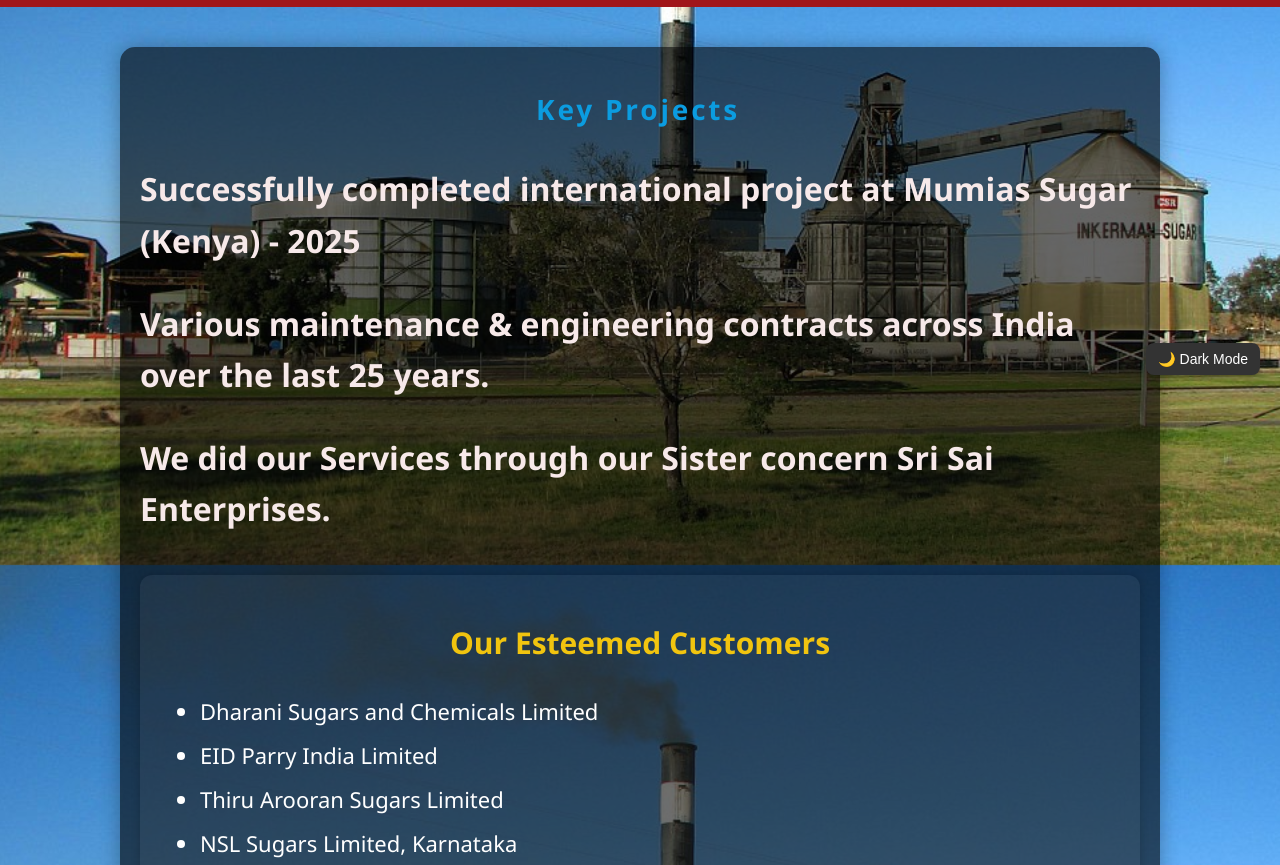
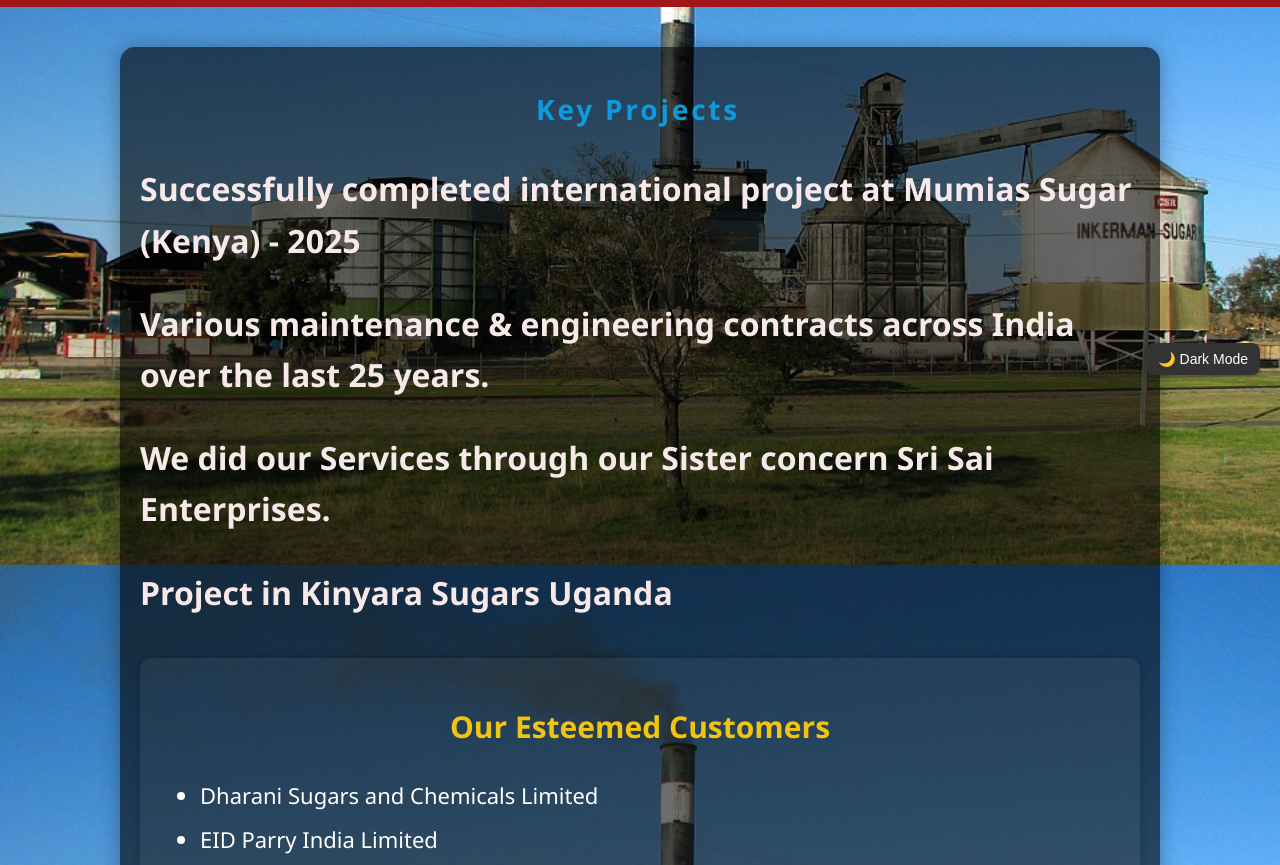
Before and after one commit to Jananiindustries/Janengweb, a plain HTML site: page projects.html in a window 1280 px wide. Shown: the part 235-1100 px from the top of the page. Drawn offline with nearby package versions, Linux system fonts and the light colour scheme.

Commit message:
Update projects.html

```diff
--- a/projects.html
+++ b/projects.html
@@ -51,6 +51,7 @@
       <p>Successfully completed international project at Mumias Sugar (Kenya) - 2025</p>
       <p>Various maintenance & engineering contracts across India over the last 25 years.</p>
       <p>We did our Services through our Sister concern Sri Sai Enterprises.</p>
+      <p>Project in Kinyara Sugars Uganda</p>
     </h1>
 
     <!-- 🌟 Esteemed Customers -->
```
